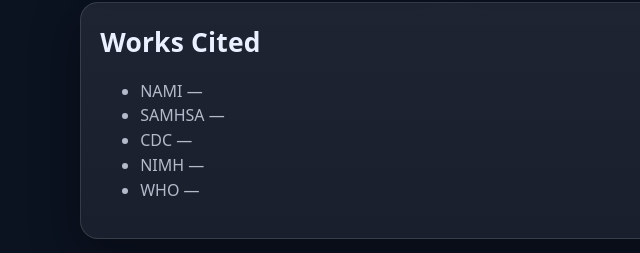
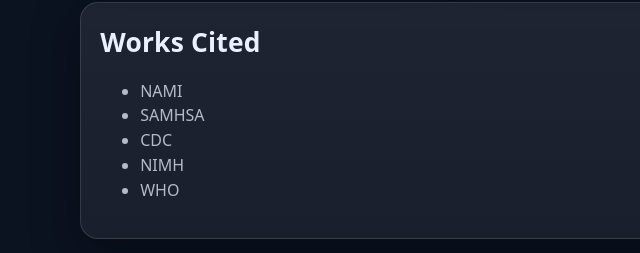
Before and after one commit to nidhinmahesvaranr/bpa_websitedesignteam, a plain HTML site: page research.html in a window 1280 px wide. Shown: the part 634-887 px from the top of the page, 0-640 px from the left. Drawn offline with Linux system fonts and the light colour scheme.

Commit message:
Update research.html

```diff
--- a/research.html
+++ b/research.html
@@ -55,11 +55,11 @@
       <h2 style="margin-top:0;">Works Cited </h2>
       <p class="muted"></p>
       <ul class="muted">
-        <li>NAMI — </li>
-        <li>SAMHSA — </li>
-        <li>CDC — </li>
-        <li>NIMH — </li>
-        <li>WHO — </li>
+        <li>NAMI</li>
+        <li>SAMHSA</li>
+        <li>CDC</li>
+        <li>NIMH</li>
+        <li>WHO</li>
       </ul>
     </div>
   </section>
```
